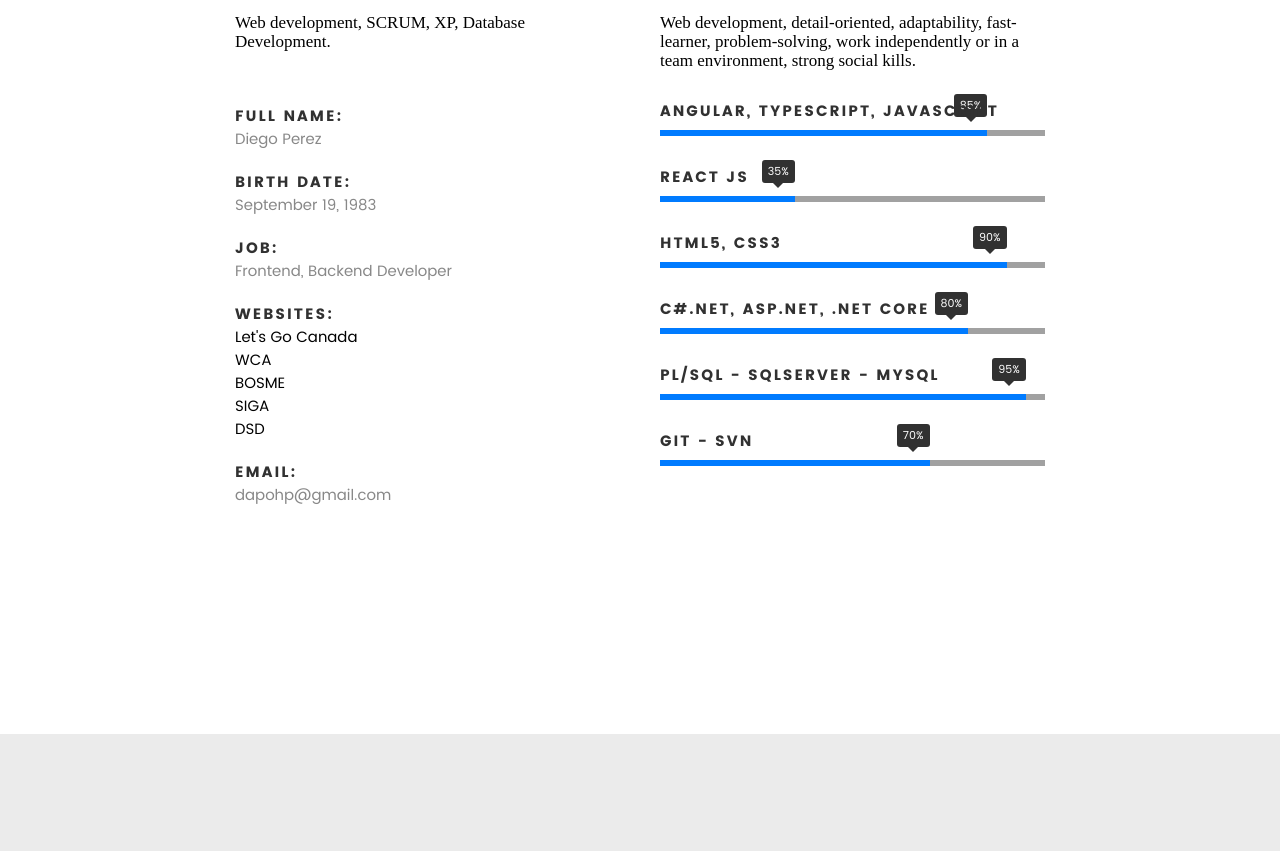
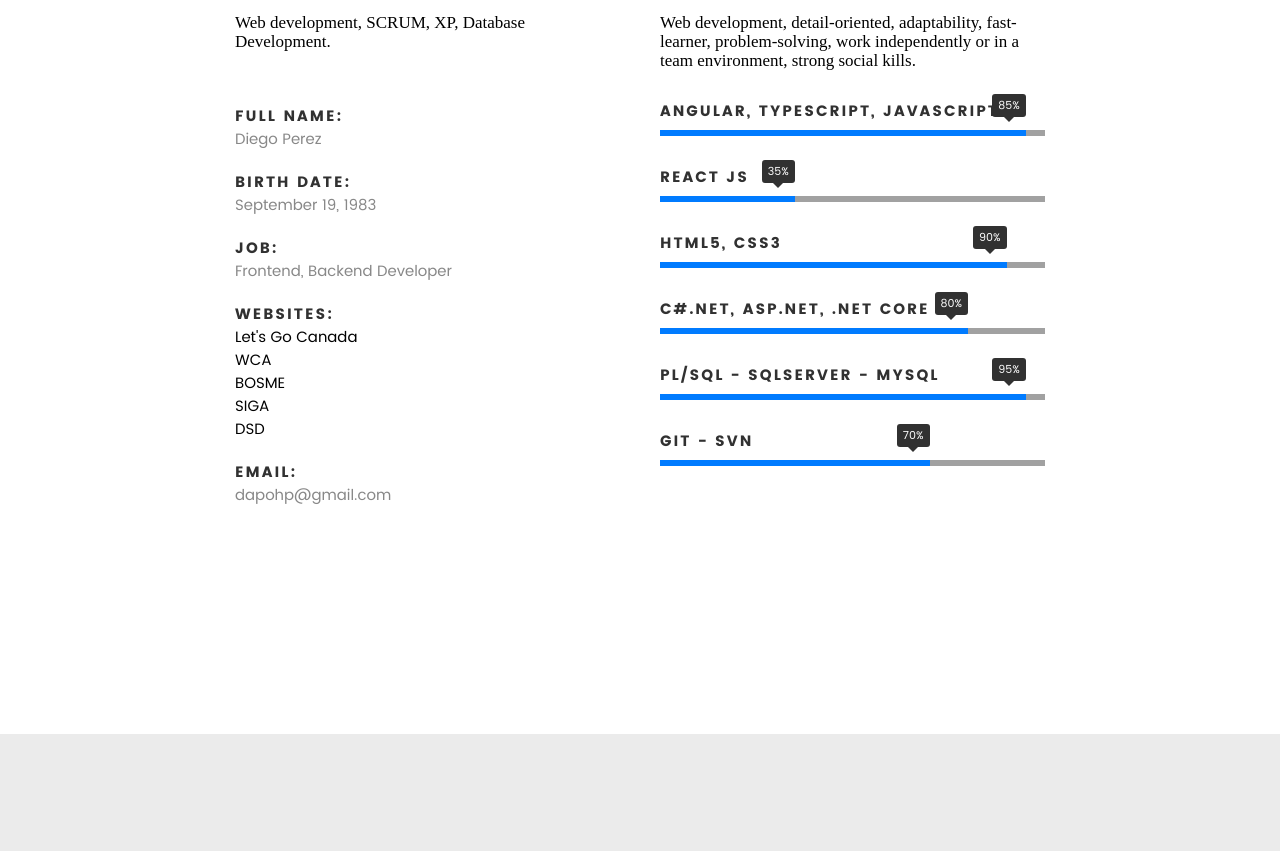
Before and after one commit to dieguits/resumeDiego, a plain HTML site: page index.html in a window 1280 px wide. Shown: the part 1240-2091 px from the top of the page. Drawn offline with Linux system fonts and the light colour scheme; files whose address does not match are found by name.

Commit message:
changing the percentage

```diff
--- a/index.html
+++ b/index.html
@@ -183,7 +183,7 @@
 
                     <ul class="skill-bars">
                         <li>
-                            <div class="progress percent85">
+                            <div class="progress percent95">
                                 <span>85%</span>
                             </div>
                             <strong>Angular, TypeScript, JavaScript</strong>
```
